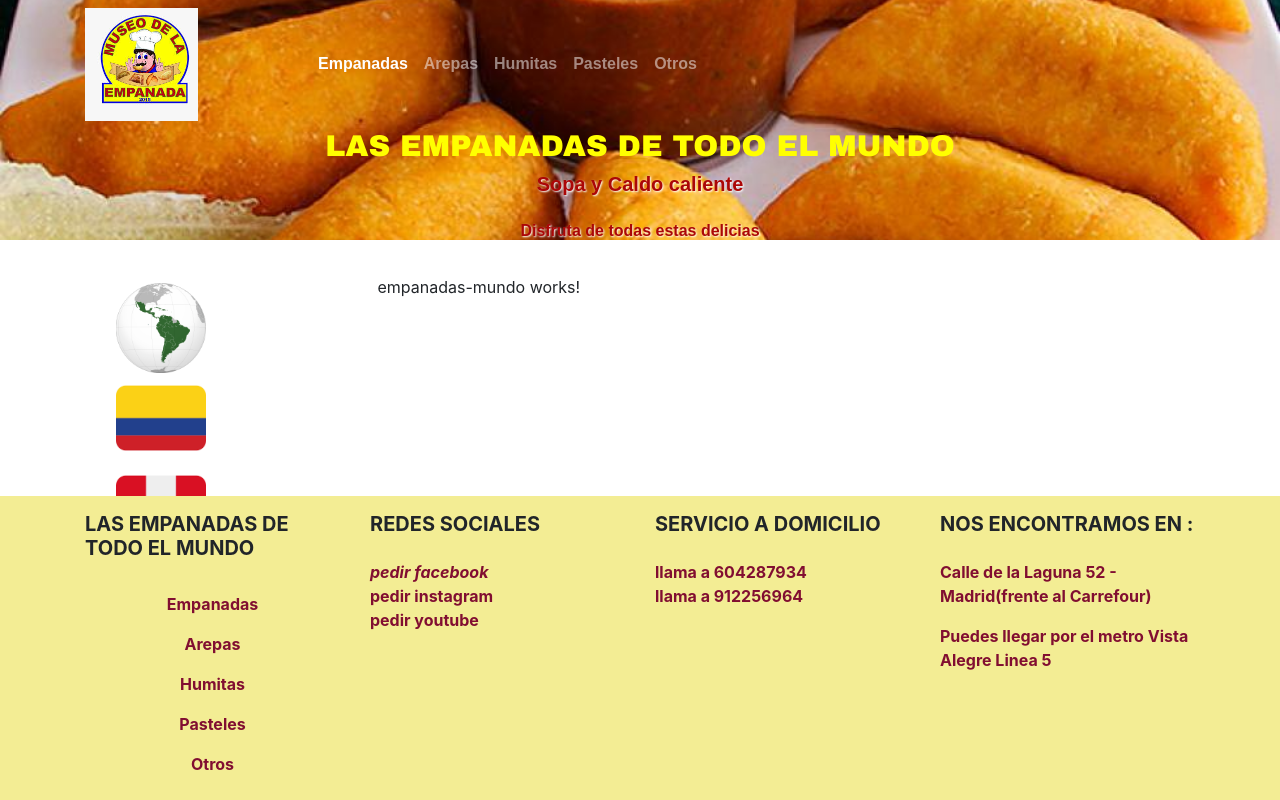
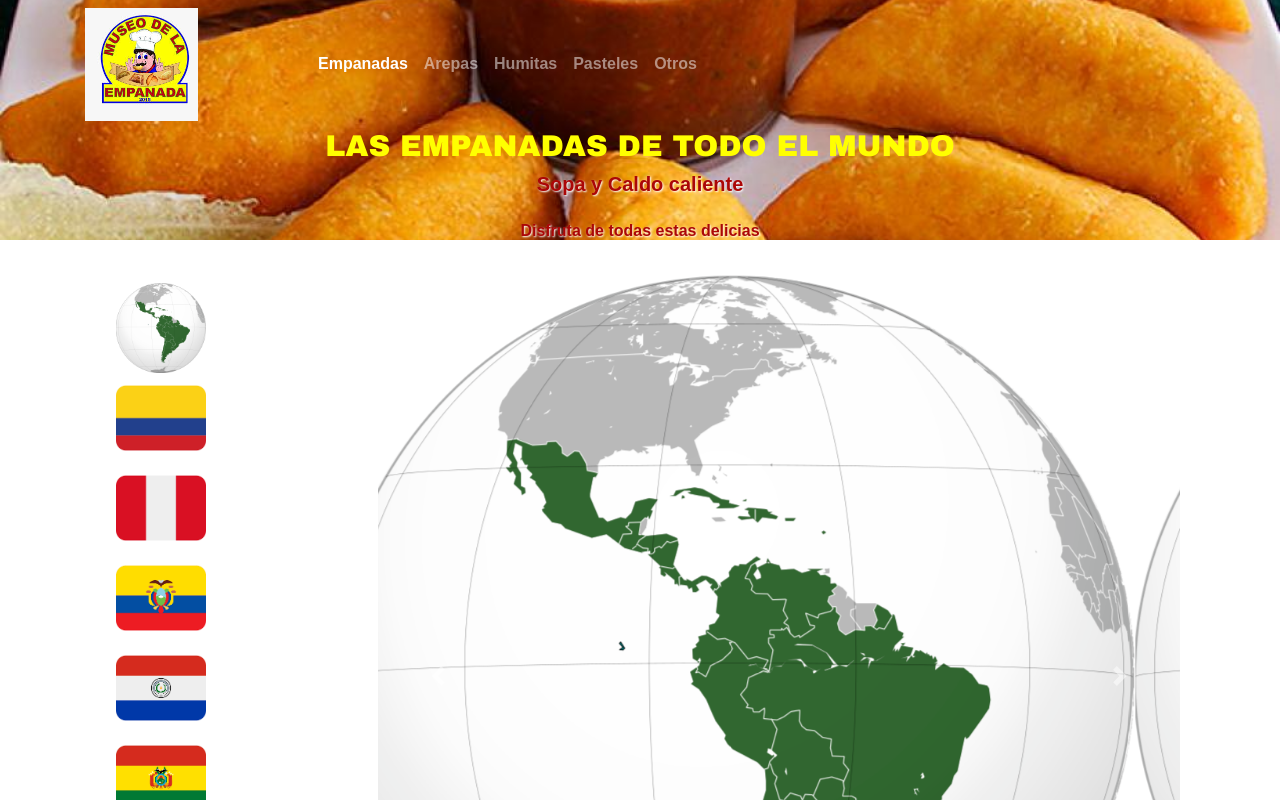
Before and after one commit to PepeAndVit/empanadas2, an Angular app: page /#/empanadas/empanadas-mundo in a window 1280 px wide. Shown: the top 800 px of the page. Built offline with nearby package versions, Linux system fonts and the light colour scheme.

Commit message:
carrusel

```diff
--- a/src/app/app.component.html
+++ b/src/app/app.component.html
@@ -5,7 +5,5 @@
     <router-outlet></router-outlet>
 
     <app-body></app-body>
-
+    <app-footer></app-footer>
 </div>
-
-<app-footer></app-footer>
--- a/src/app/arepas/arepas.component.css
+++ b/src/app/arepas/arepas.component.css
@@ -16,10 +16,6 @@
     padding-left: 160px;
 }
 
-.container {
-    height: 1000px;
-}
-
 .wrapper {
     margin-left: 140px;
 }
--- a/src/app/empanadas/empanadas-mundo.component.ts
+++ b/src/app/empanadas/empanadas-mundo.component.ts
@@ -3,10 +3,27 @@ import { Component, OnInit } from '@angular/core';
 @Component({
   selector: 'app-empanadas-mundo',
   template: `
-    <p>
-      empanadas-mundo works!
-    </p>
-  `,
+  <div id="carouselExampleControls" class="carousel slide" data-ride="carousel">
+  <div class="carousel-inner">
+    <div class="carousel-item active">
+      <img class="d-block w-100" src="./../assets/img/globo latinoamerincano.png" alt="First slide">
+    </div>
+    <div class="carousel-item">
+      <img class="d-block w-100" src="./../assets/img/globo latinoamerincano.png" alt="Second slide">
+    </div>
+    <div class="carousel-item">
+      <img class="d-block w-100" src="./../assets/img/globo latinoamerincano.png" alt="Third slide">
+    </div>
+  </div>
+  <a class="carousel-control-prev" href="#carouselExampleControls" role="button" data-slide="prev">
+    <span class="carousel-control-prev-icon" aria-hidden="true"></span>
+    <span class="sr-only">Previous</span>
+  </a>
+  <a class="carousel-control-next" href="#carouselExampleControls" role="button" data-slide="next">
+    <span class="carousel-control-next-icon" aria-hidden="true"></span>
+    <span class="sr-only">Next</span>
+  </a>
+</div>  `,
   styles: []
 })
 export class EmpanadasMundoComponent implements OnInit {
--- a/src/app/empanadas/empanadas.component.css
+++ b/src/app/empanadas/empanadas.component.css
@@ -16,10 +16,6 @@
     padding-left: 160px;
 }
 
-.container {
-    height: 1000px;
-}
-
 .wrapper {
     margin-left: 140px;
 }
--- a/src/app/footer/footer.component.css
+++ b/src/app/footer/footer.component.css
@@ -1,6 +1,5 @@
 footer {
     background-color: rgb(243, 237, 148);
-    position: fixed;
     bottom: 0px;
     width: 100%;
 }
--- a/src/app/humitas/humitas.component.css
+++ b/src/app/humitas/humitas.component.css
@@ -16,10 +16,6 @@
     padding-left: 160px;
 }
 
-.container {
-    height: 1000px;
-}
-
 .wrapper {
     margin-left: 140px;
 }
--- a/src/app/otros/otros.component.css
+++ b/src/app/otros/otros.component.css
@@ -16,10 +16,6 @@
     padding-left: 160px;
 }
 
-.container {
-    height: 1000px;
-}
-
 .wrapper {
     margin-left: 140px;
 }
--- a/src/app/pasteles/pasteles.component.css
+++ b/src/app/pasteles/pasteles.component.css
@@ -16,10 +16,6 @@
     padding-left: 160px;
 }
 
-.container {
-    height: 1000px;
-}
-
 .wrapper {
     margin-left: 140px;
 }
```
